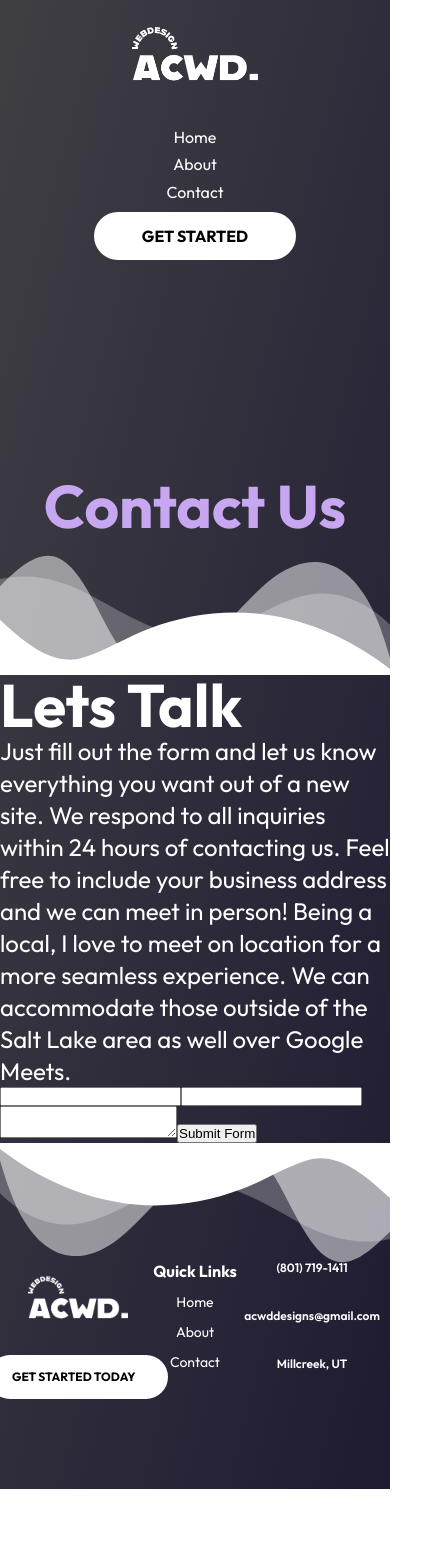
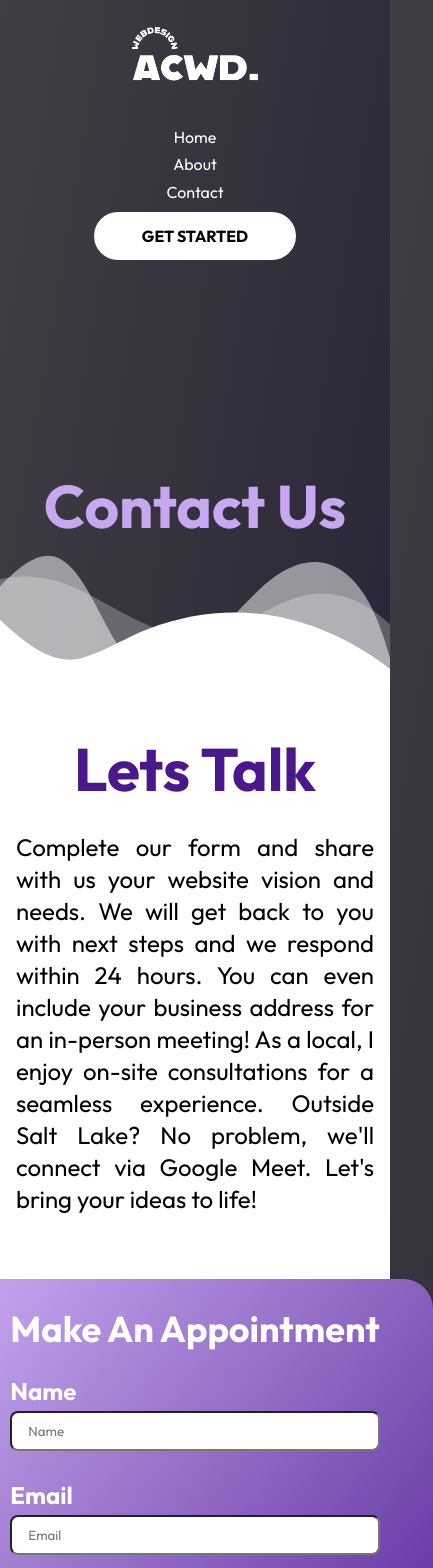
Before and after one commit to notacoham/acwd-designs, a React (Vite) app: page /contact in a window 390 px wide. Shown: the top 1568 px of the page, 433 px wide, since content can reach past the window. Before the commit the page ends 1489 px from the top, so only its background shows below. Built offline with nearby package versions, Linux system fonts and the light colour scheme.

Commit message:
add toast and adjust styling to be responsive in Contact

```diff
--- a/package.json
+++ b/package.json
@@ -13,7 +13,8 @@
     "react": "^18.3.1",
     "react-dom": "^18.3.1",
     "react-icons": "^5.3.0",
-    "react-router-dom": "^6.26.2"
+    "react-router-dom": "^6.26.2",
+    "react-toastify": "^10.0.5"
   },
   "devDependencies": {
     "@eslint/js": "^9.9.0",
--- a/src/components/ContactForm.jsx
+++ b/src/components/ContactForm.jsx
@@ -1,4 +1,6 @@
 import React from 'react'
+import { toast } from 'react-toastify';
+
 
 const ContactForm = () => {
 
@@ -19,7 +21,8 @@ const ContactForm = () => {
     const data = await response.json();
 
     if (data.success) {
-      setResult("Form Submitted Successfully");
+      setResult("Can't Wait To Work With You!");
+      toast.success('Form Submitted!')
       event.target.reset();
     } else {
       console.log("Error", data);
@@ -28,13 +31,24 @@ const ContactForm = () => {
   };
 
   return (
-      <div>
-      <form onSubmit={onSubmit}>
-        <input type="text" name="name" required/>
-        <input type="email" name="email" required/>
-        <textarea name="message" required></textarea>
+      <div className='form-center'>
+      <form className='form' onSubmit={onSubmit}>
+        <h1 className="form-title">Make An Appointment</h1>
 
-        <button type="submit">Submit Form</button>
+        <div className="form-input-container">
+        <h2 className="form-subheader">Name</h2>
+        <input className='form-input' type="text" name="name" required placeholder='Name'/>
+        </div>
+        <div className="form-input-container">
+        <h2 className="form-subheader">Email</h2>
+        <input className='form-input' type="email" name="email" required placeholder='Email'/>
+        </div>
+        <div className="form-input-container">
+        <h2 className="form-subheader">Message</h2>
+        <textarea className='form-input-body' name="message" required placeholder='Message'></textarea>
+
+        </div>
+        <button className='btn submit-btn' type="submit">Submit Form</button>
 
       </form>
       <span>{result}</span>
--- a/src/index.css
+++ b/src/index.css
@@ -443,6 +443,7 @@ p {
 
 .footer-body {
   font-size: 16px;
+  text-align: justify;
 }
 
 .footer-btn {
@@ -574,6 +575,7 @@ p {
   color: var(--primary-1);
   font-size: 16px;
   line-height: 1.25rem;
+  text-align: justify;
 }
 
 .offerings-content-benefits {
@@ -603,6 +605,7 @@ p {
   font-size: 16px;
   color: var(--primary-1);
   line-height: 1.25rem;
+  text-align: justify;
 }
 
 /* Offerings Responsive */
@@ -926,9 +929,120 @@ p {
   line-height: 1.5rem;
   width: 30vw;
   font-weight: 300;
+  text-align: justify;
 }
 
 .about-me-content .price-btn {
   width: 14rem;
   text-align: center;
 }
+
+/* Contact */
+
+
+
+.contact-form-container {
+  display: flex;
+  flex-direction: row;
+  justify-content: space-around;
+  align-items: center;
+  background-color: white;
+  color: black;
+  min-height: 800px;
+  height: auto;
+}
+
+.contact-content {
+  display: flex;
+  flex-direction: column;
+  justify-content: center;
+  max-width: 570px;
+  gap: 2rem;
+}
+
+.contact-title {
+  color: var(--primary-2);
+}
+
+.contact-body {
+  font-size: 24px;
+  text-align: justify;
+}
+
+/* Contact Form */
+
+.form-center {
+  background: linear-gradient(to bottom right, var(--primary-1), var(--primary-2));
+  color: white;
+  min-height: 600px;
+  min-width: 475px;
+  height: auto;
+  display: flex;
+  flex-direction: column;
+  justify-content: space-between;
+  max-width: 570px;
+  align-items: center;
+  padding: 2rem 2rem;
+  gap: 2rem;
+  border-radius: 30px;
+  transition: all 0.2s ease-in-out;
+}
+
+.form-title {
+  font-size: 36px;
+}
+
+.form-input {
+  width: 100%;
+  height: 2.5rem;
+  border-radius: 8px;
+  padding-left: 1rem;
+  font-family: 'Outfit', sans-serif;
+}
+
+.form-input-body {
+  width: 100%;
+  height: 7rem;
+  border-radius: 8px;
+  padding-left: 1rem;
+  padding-top: .5rem;
+  font-family: 'Outfit', sans-serif;
+}
+
+.form-input-container {
+  display: flex;
+  flex-direction: column;
+  gap: .5rem;
+}
+
+.form {
+  display: flex;
+  flex-direction: column;
+  justify-content: space-between;
+  gap: 2rem;
+}
+
+.form-center:hover {
+  scale: 1.025;
+}
+
+.submit-btn {
+  width: 60%;
+  align-self: center;
+}
+
+/* Contact Responsive */
+
+@media (max-width: 768px) {
+
+  .contact-form-container {
+    flex-direction: column;
+    height: auto;
+    padding: 4rem 1rem;
+    gap: 4rem;
+  }
+
+  .contact-title {
+    text-align: center;
+  }
+}
--- a/src/main.jsx
+++ b/src/main.jsx
@@ -2,9 +2,13 @@ import { StrictMode } from 'react'
 import { createRoot } from 'react-dom/client'
 import App from './App.jsx'
 import './index.css'
+import 'react-toastify/dist/ReactToastify.css'
+import { ToastContainer } from 'react-toastify'
+
 
 createRoot(document.getElementById('root')).render(
   <StrictMode>
+    <ToastContainer position='top-center' autoClose={1250}/>
     <App />
   </StrictMode>,
 )
--- a/src/pages/Contact.jsx
+++ b/src/pages/Contact.jsx
@@ -9,13 +9,13 @@ const Contact = () => {
       <div className="contact-form-container">
         <div className="contact-content">
           <h1 className="contact-title">Lets Talk</h1>
-          <p className="contact-body">Just fill out the form and let us know everything you want out of a new site. We respond to all
-            inquiries within 24 hours of contacting us. Feel free to include your business address and we can meet in person! Being
-            a local, I love to meet on location for a more seamless experience. We can accommodate those outside of the Salt Lake area
-            as well over Google Meets.
+          <p className="contact-body">Complete our form and share with us your website vision and needs.
+             We will get back to you with next steps and we respond within 24 hours. You can even
+             include your business address for an in-person meeting! As a local, I enjoy on-site consultations for a seamless experience.
+             Outside Salt Lake? No problem, we'll connect via Google Meet. Let's bring your ideas to life!
           </p>
+        </div>
           <ContactForm />
-        </div>
       </div>
     </div>
   )
```
Also changed, not shown: 1 other file (tests, documents, lock files or other folders).
